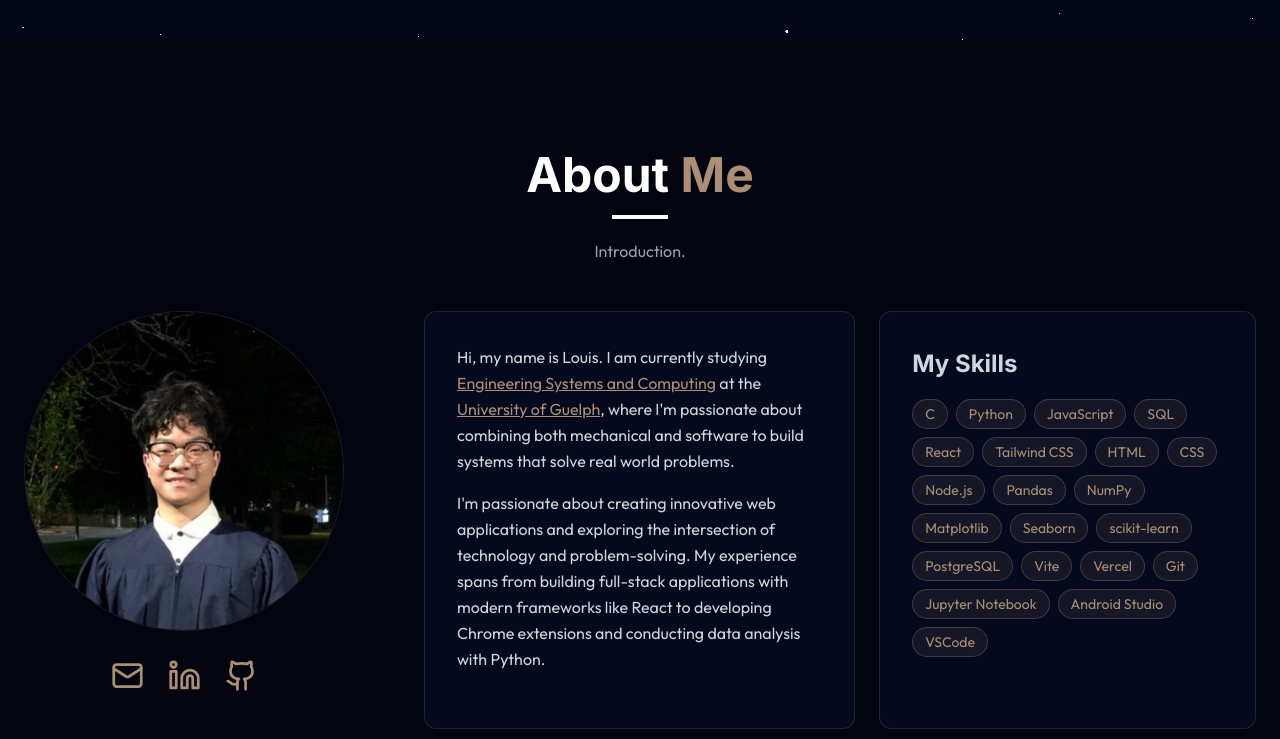
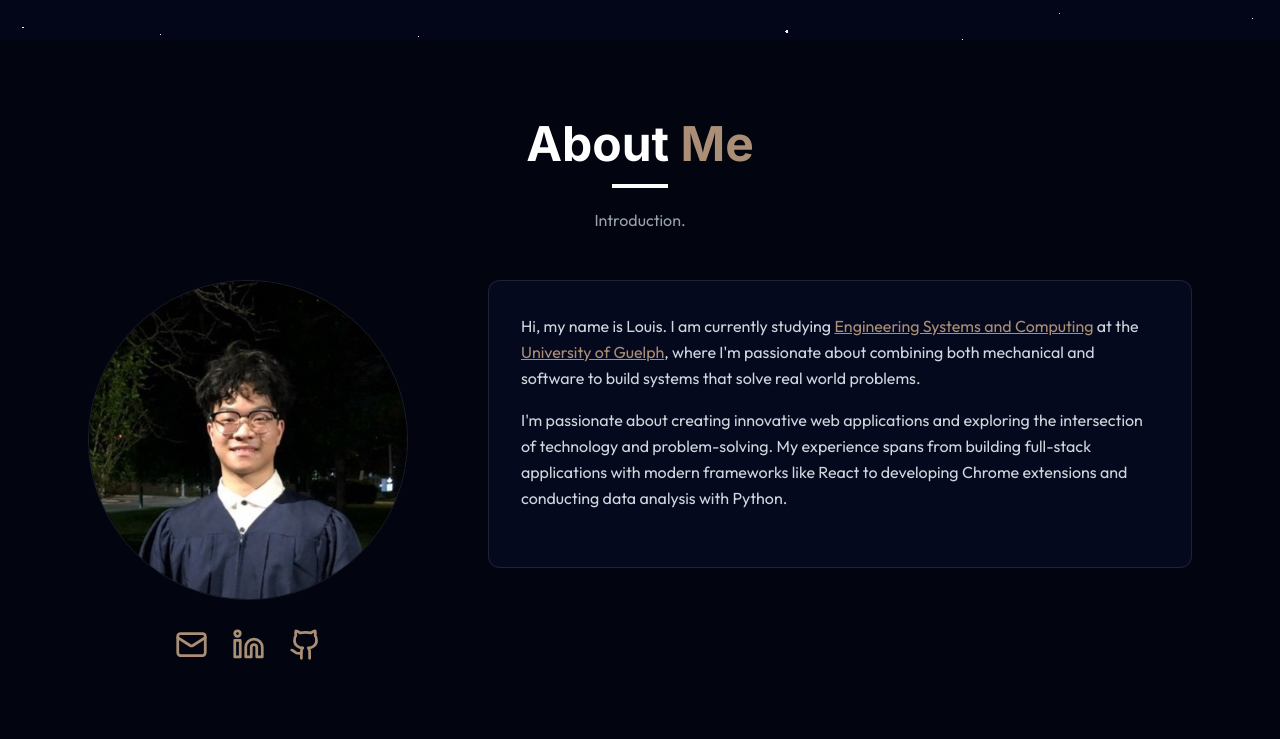
Before and after one commit to louisnguyenn/Louis-Personal-Portfolio, a React (Vite) app: page / in a window 1280 px wide. Shown: the part 760-1499 px from the top of the page. Built offline with nearby package versions, Linux system fonts and the light colour scheme.

Commit message:
moved skills section

```diff
--- a/src/components/sections/About.jsx
+++ b/src/components/sections/About.jsx
@@ -5,7 +5,7 @@ import { Mail, Github, Linkedin } from "lucide-react";
 export const About = () => {
   return (
     <section id="about" className="min-h-screen flex items-center justify-center py-12 md:py-20 bg-[#02040F]">
-      <div className="max-w-7xl mx-auto px-4 sm:px-6">
+      <div className="max-w-6xl mx-auto px-4 sm:px-6">
         <ScrollReveal direction="up" distance={50} duration={0.8}>
           <h2 className="text-3xl sm:text-4xl md:text-5xl font-bold mb-4 text-white text-center">
             About <span className="text-[#AA8F76]">Me</span>
@@ -70,8 +70,7 @@ export const About = () => {
             </div>
           </div>
 
-          <div className="flex gap-6">
-            <div className="bg-[#05091e] relative rounded-xl p-6 sm:p-8 border border-white/10 hover:border-[#AA8F76] transition-all duration-300 order-2 lg:order-none hover:shadow-2xl hover:shadow-[#AA8F76]/20">
+          <div className="bg-[#05091e] relative rounded-xl p-6 sm:p-8 flex-1 border border-white/10 hover:border-[#AA8F76] transition-all duration-300 order-2 lg:order-none hover:shadow-2xl hover:shadow-[#AA8F76]/20">
             <ScrollReveal direction="left" distance={50} duration={0.8}>
               <p className="text-gray-300 mb-4 leading-relaxed text-sm sm:text-base">
                 Hi, my name is Louis. I am currently studying{' '}
@@ -99,10 +98,11 @@ export const About = () => {
               </p>
             </ScrollReveal>
           </div>
+        </div>
 
-            <div className="bg-[#05091e] relative rounded-xl p-6 sm:p-8 border border-white/10 hover:border-[#AA8F76] transition-all duration-300 order-2 lg:order-none hover:shadow-2xl hover:shadow-[#AA8F76]/20">
+        <div className="mt-13 bg-[#05091e] relative rounded-xl p-6 sm:p-8 border border-white/10 hover:border-[#AA8F76] transition-all duration-300 order-2 lg:order-none hover:shadow-2xl hover:shadow-[#AA8F76]/20">
           <ScrollReveal direction="left" distance={50} duration={0.8}>
-                <h3 className="text-2xl font-bold text-gray-300 mb-4 leading-relaxed">
+            <h3 className="text-3xl font-bold text-gray-300 mb-4 leading-relaxed">
               My Skills
             </h3>
 
@@ -116,8 +116,6 @@ export const About = () => {
           </ScrollReveal>
         </div>
       </div>
-        </div>
-      </div>
     </section>
   )
 }
```
Lines whose indentation alone changed are shown as unchanged.
